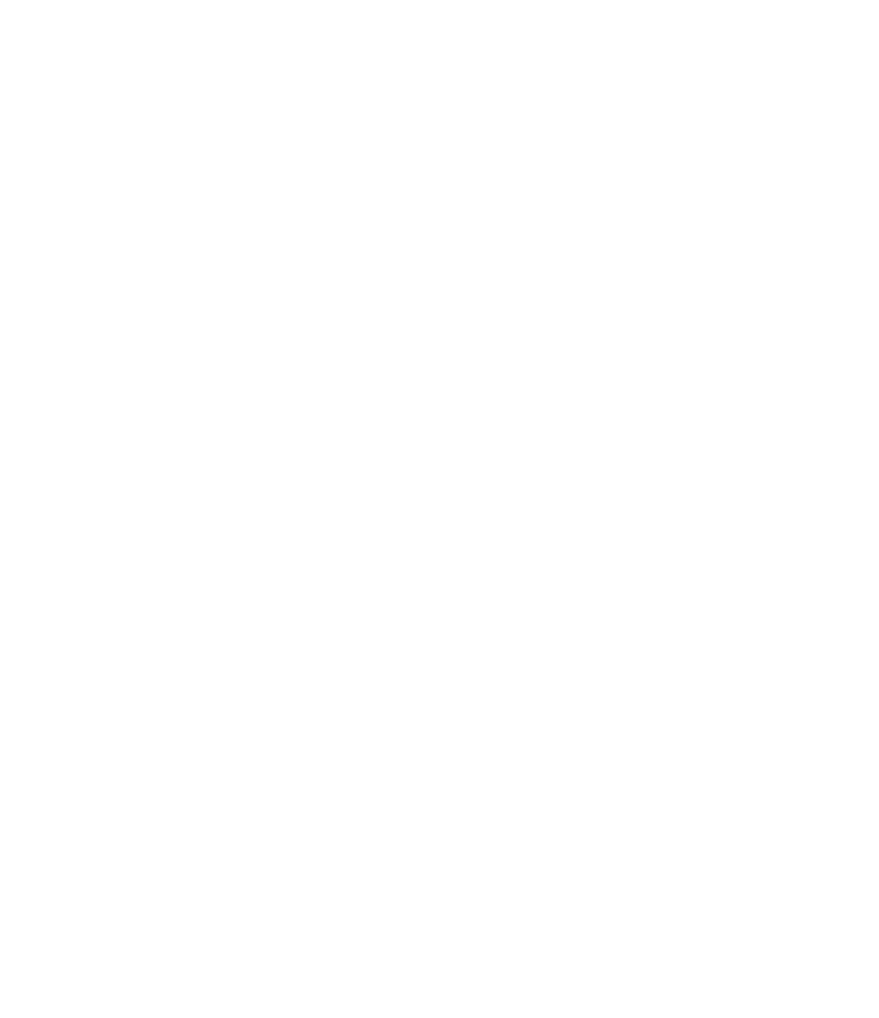
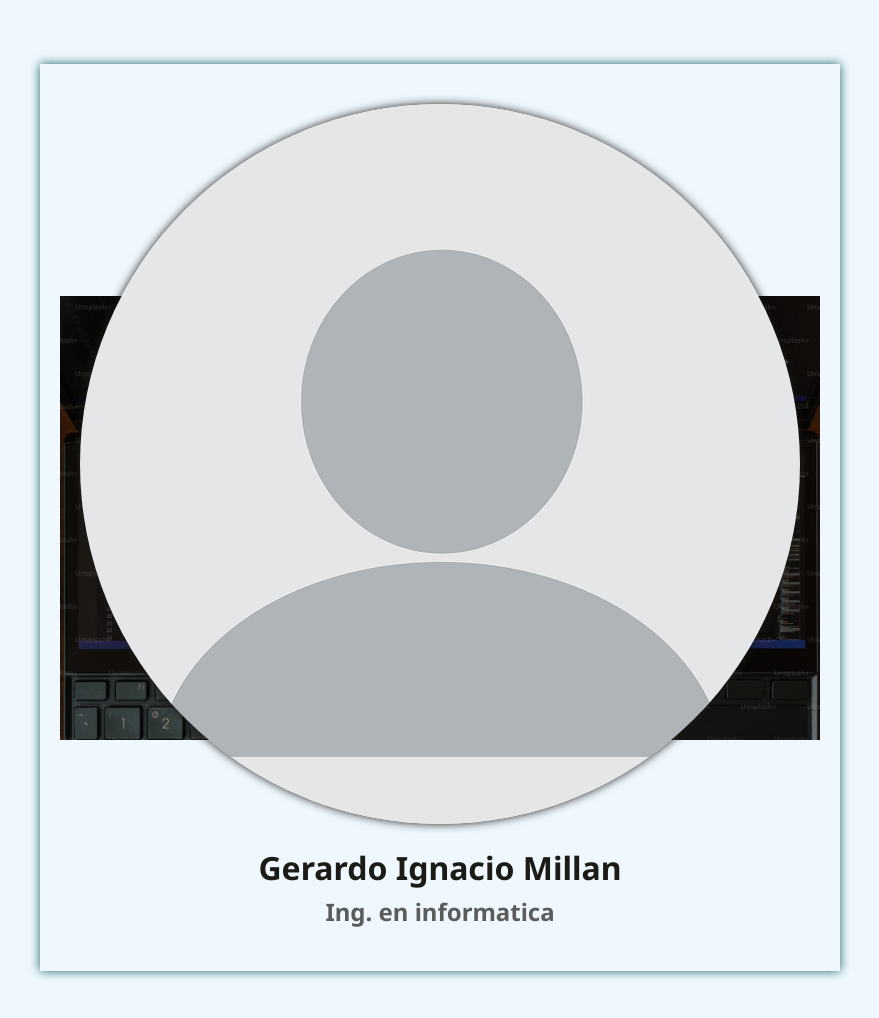
Before and after one commit to pepeninjaxx/clase1, a plain HTML site: page index.html in a window 1280 px wide. Shown: the whole page, without its empty margins (200-1079 px from the left). Before the commit the page ends 800 px from the top, so only its background shows below. Drawn offline with Linux system fonts and the light colour scheme.

Commit message:
CSS-para las etiquetas

```diff
--- a/estilo.css
+++ b/estilo.css
@@ -0,0 +1,49 @@
+@import url('https://fonts.googleapis.com/css2?family=Noto+Sans:ital,wght@0,100..900;1,100..900&display=swap');
+
+*{
+    margin: 0;
+    padding: 0;
+    box-sizing: border-box;
+}
+
+body{
+    font-family: "Noto Sans", sans-serif;
+    background-color: aliceblue;
+    margin: 5%;
+    line-height: 1.6;
+}
+
+main{
+    max-width: 800px;
+    margin: auto;
+    padding: 20px;
+    box-shadow: 0 0 10px rgb(28 100 100)
+}
+
+header{
+    text-align: center;
+    color:rgb(28 28 23);
+    padding: 20px 0;
+    border-radius: 8px 8px 0 0;
+    background-image: url(./img/fondo.avif);
+    background-repeat: no-repeat;
+    background-size: 100%;
+    background-position: center;
+}
+
+header figure img{
+    border-radius: 50%;
+    border: 5px skyblue;
+    box-shadow: 0 0 10px;
+}
+
+header h1{
+    font-size: 2em;
+    margin-top:  10px;
+
+}
+
+header h2{
+    font-family:1.2em ;
+    opacity: 0.7;
+}
--- a/index.html
+++ b/index.html
@@ -7,6 +7,16 @@
     <link rel="stylesheet" href="estilo.css">
 </head>
 <body>
-
+    <main>
+        <header>
+            <figure>
+                <img src="img/perfil.jpeg" alt="">
+            </figure>
+            <section>
+                <h1>Gerardo Ignacio Millan</h1>
+                <h2>Ing. en informatica</h2>
+            </section>
+        </header>
+    </main>
 </body>
 </html>
```
Also changed, not shown: img/fondo.avif (added), img/perfil.jpeg (added).
